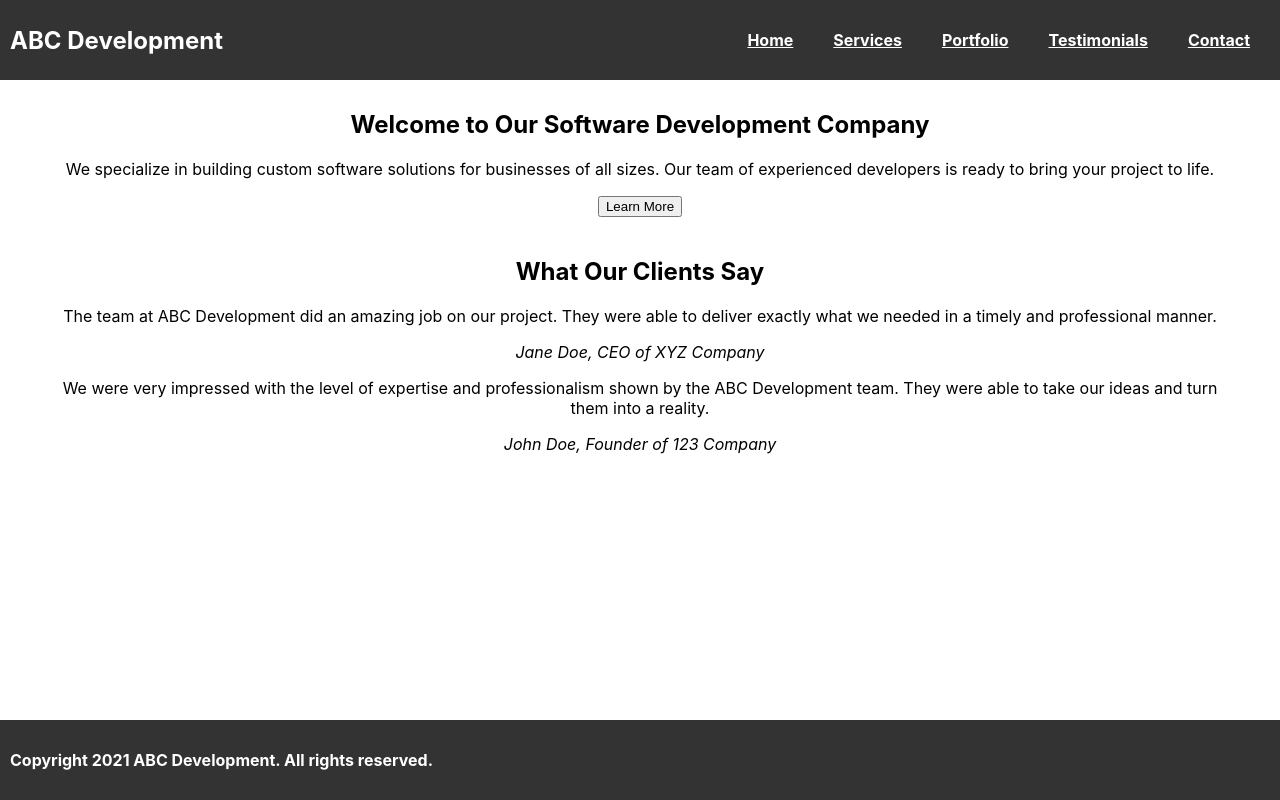
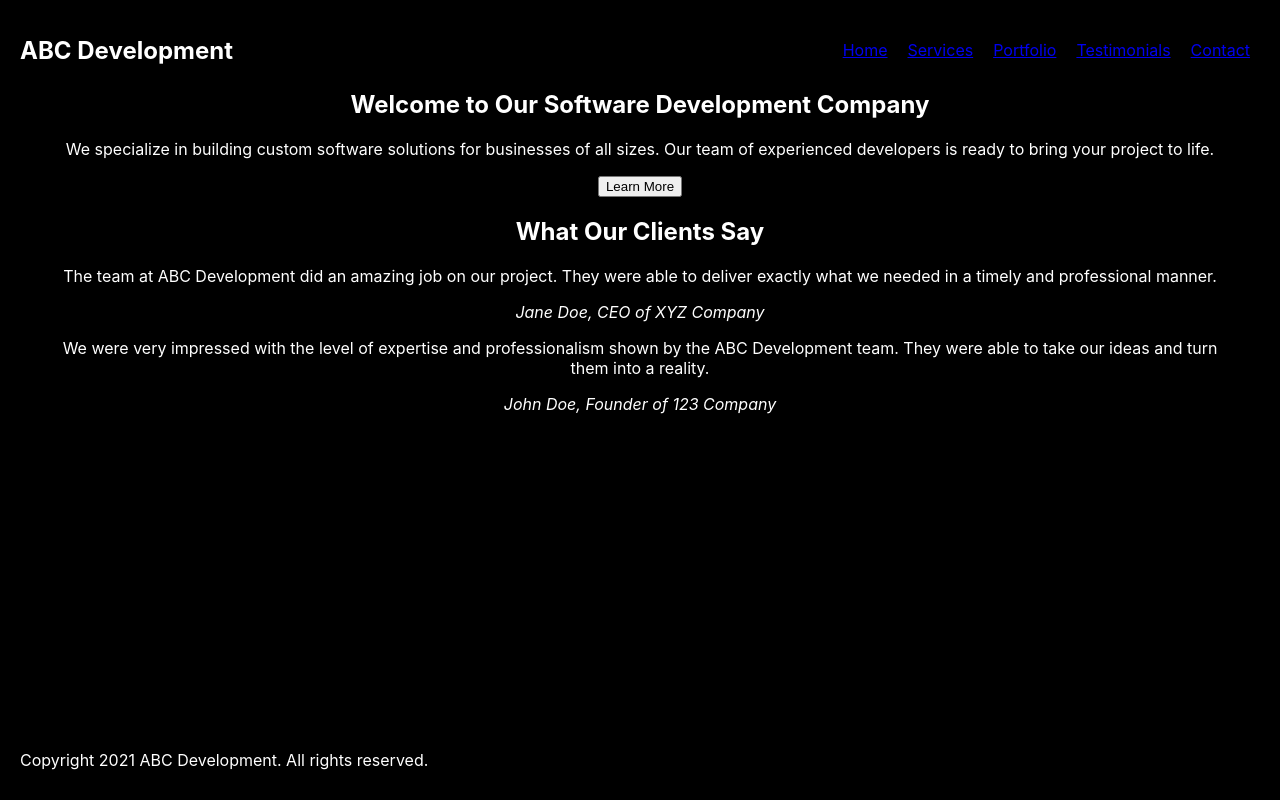
Before and after one commit to jpineda48/React-WBP, a React (Create React App) app in the folder react-dark-mode/: page / in a window 1280 px wide. Built offline with nearby package versions, Linux system fonts and the light colour scheme.

Commit message:
Update css with light and dark mode

```diff
--- a/react-dark-mode/public/index.html
+++ b/react-dark-mode/public/index.html
@@ -26,7 +26,7 @@
     -->
     <title>React App</title>
   </head>
-  <body>
+  <body class="dark-mode-body">
     <noscript>You need to enable JavaScript to run this app.</noscript>
     <div id="root"></div>
     <!--
--- a/react-dark-mode/src/App.css
+++ b/react-dark-mode/src/App.css
@@ -1,16 +1,23 @@
+.app {
+  display: grid;
+  grid-template-columns: auto;
+  grid-template-rows: 60px 1fr 60px;
+}
+
 .dark-mode-body {
   text-align: center;
   background-color: black;
   color: white;
   padding: 10px;
+
 }
 
-.dark-mode-nav, a {
+.dark-mode-nav {
   display: flex;
   align-items: center;
   justify-content: space-between;
   height: 60px;
-  background-color: #333;
+  background-color: black;
   color: white;
   padding: 10px;
 }
@@ -20,17 +27,26 @@
   background-color: white;
   color: black;
   padding: 10px;
+
 }
 
-.light-mode-nav, a {
+.light-mode-nav {
   display: flex;
   align-items: center;
   justify-content: space-between;
   height: 60px;
-  background-color: #333;
+  background-color: gray;
   font-weight: bold;
   color: white;
   padding: 10px;
+}
+
+/* body {
+  background-color: black;
+} */
+
+nav {
+
 }
 
 footer {
--- a/react-dark-mode/src/App.js
+++ b/react-dark-mode/src/App.js
@@ -6,10 +6,9 @@ import Footer from './components/Footer'
 
 function App() {
   return (
-    <div>
+    <div className="app">
       <Header />
       <Welcome />
-      <Testimonials />
       <Footer />
     </div>
   );
--- a/react-dark-mode/src/components/Footer.jsx
+++ b/react-dark-mode/src/components/Footer.jsx
@@ -1,7 +1,7 @@
 const Footer = () => {
   return (
     <footer>
-      <div className="light-mode-nav">
+      <div className="dark-mode-nav">
         <p>Copyright 2021 ABC Development. All rights reserved.</p>
       </div>
     </footer>
--- a/react-dark-mode/src/components/Header.jsx
+++ b/react-dark-mode/src/components/Header.jsx
@@ -1,7 +1,7 @@
 const Header = () => {
   return (
     <header>
-      <nav className="light-mode-nav">
+      <nav className="dark-mode-nav">
         <h1>ABC Development</h1>
         <ul>
           <li><a href="#welcome">Home</a></li>
--- a/react-dark-mode/src/components/Testimonials.jsx
+++ b/react-dark-mode/src/components/Testimonials.jsx
@@ -1,6 +1,6 @@
 const Testimonials = () => {
   return (
-    <section className="light-mode-body">
+    <section className="dark-mode-body">
       <h2>What Our Clients Say</h2>
       <blockquote>
         <p>The team at ABC Development did an amazing job on our project. They were able to deliver exactly what we needed in a timely and professional manner.</p>
--- a/react-dark-mode/src/components/Welcome.jsx
+++ b/react-dark-mode/src/components/Welcome.jsx
@@ -1,10 +1,23 @@
 const Welcome = () => {
   return (
-    <section className="light-mode-body">
+    <div>
+    <section>
       <h2>Welcome to Our Software Development Company</h2>
       <p>We specialize in building custom software solutions for businesses of all sizes. Our team of experienced developers is ready to bring your project to life.</p>
       <button>Learn More</button>
     </section>
+    <section>
+      <h2>What Our Clients Say</h2>
+      <blockquote>
+        <p>The team at ABC Development did an amazing job on our project. They were able to deliver exactly what we needed in a timely and professional manner.</p>
+        <cite>Jane Doe, CEO of XYZ Company</cite>
+      </blockquote>
+      <blockquote>
+        <p>We were very impressed with the level of expertise and professionalism shown by the ABC Development team. They were able to take our ideas and turn them into a reality.</p>
+        <cite>John Doe, Founder of 123 Company</cite>
+      </blockquote>
+    </section>
+    </div>
   )
 }
 
```
